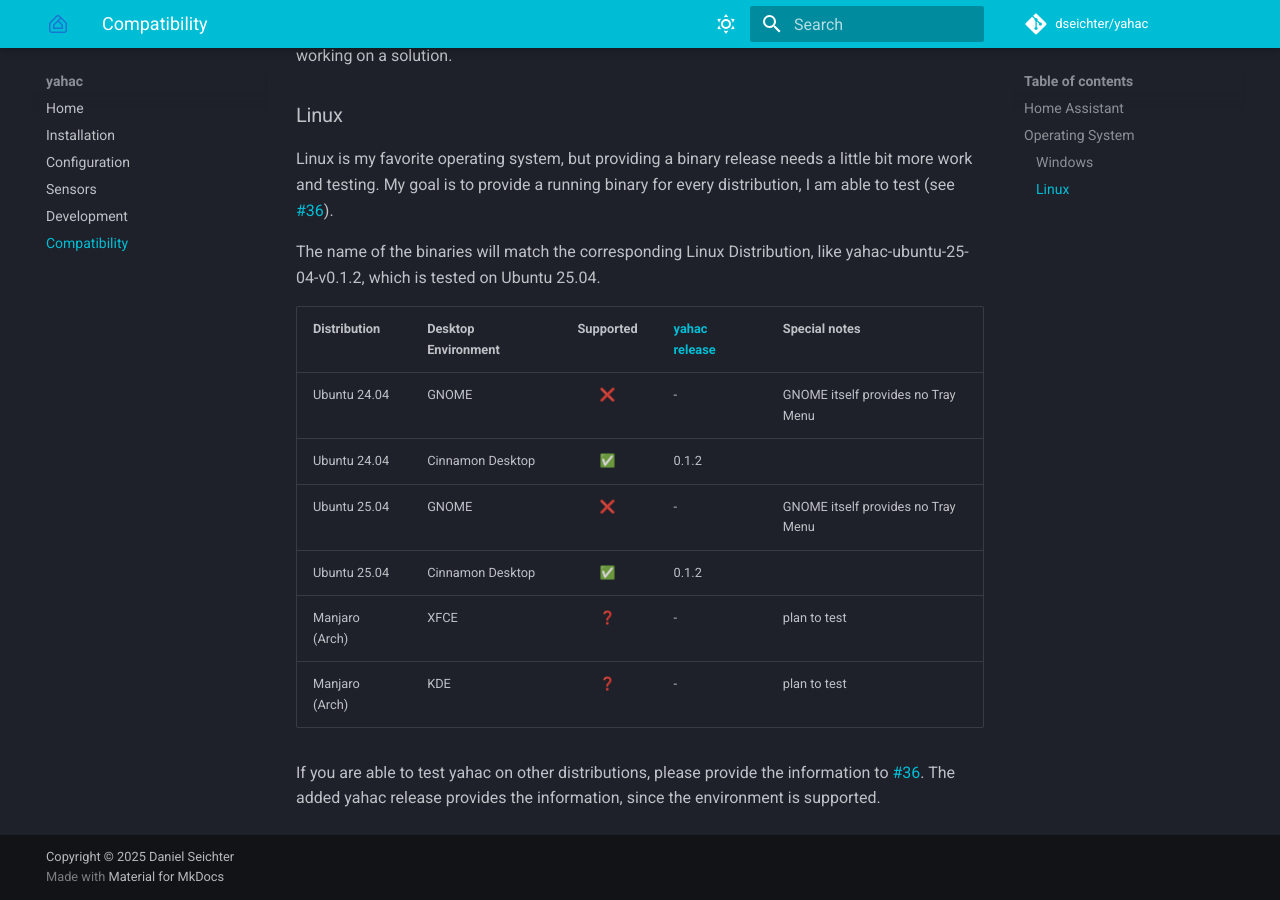
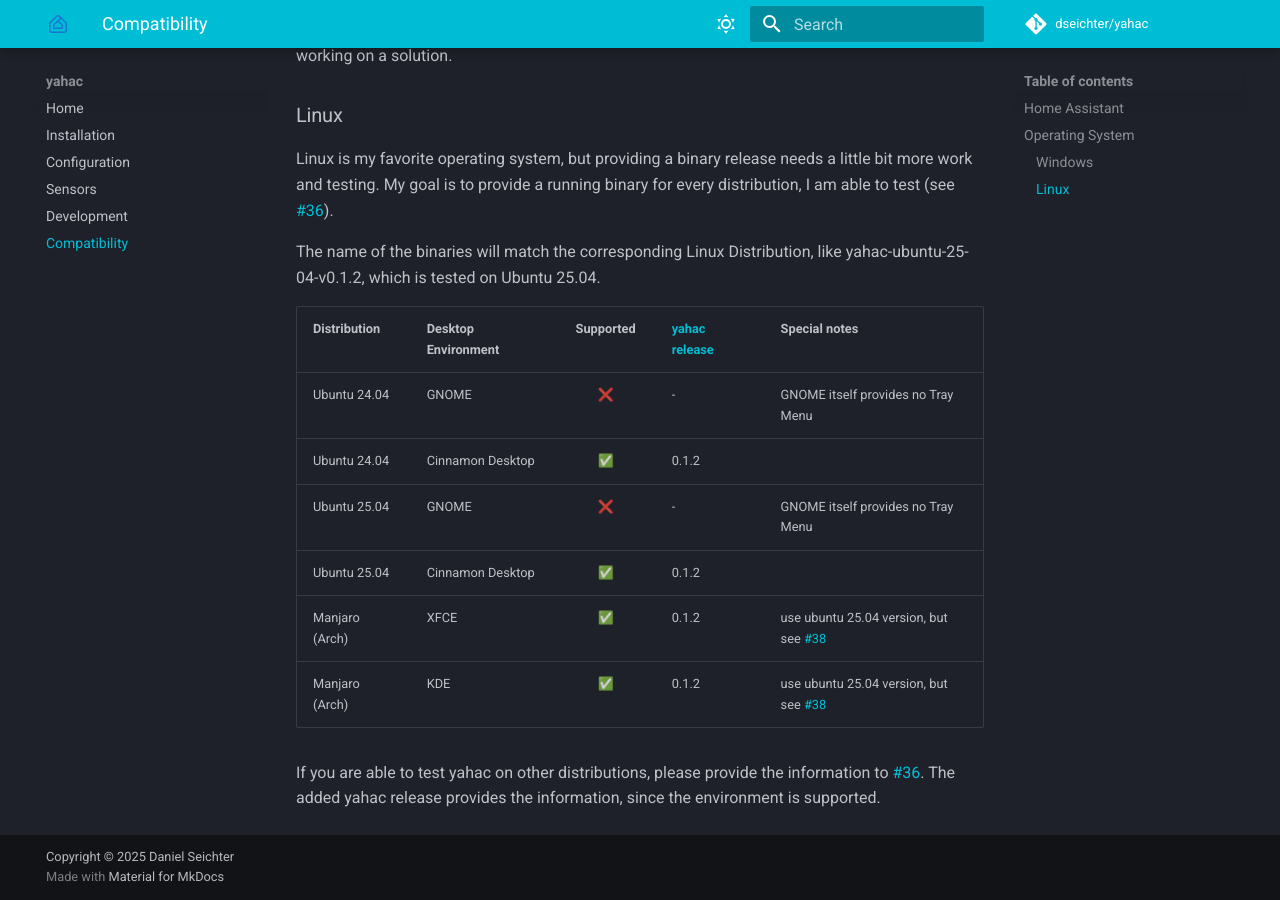
Before and after one commit to dseichter/yahac, an MkDocs documentation site: the page built from docs/docs/compatibility.md, in a window 1280 px wide and 900 px high, scrolled down 545 px. Built offline with MkDocs 1.6.1 and Material for MkDocs 9.7.7, drawn with Linux system fonts in a browser that asks for light colours; comment, search, counter and statistics services are not loaded.

Commit message:
Update Manjaro compatibility

```diff
--- a/docs/docs/compatibility.md
+++ b/docs/docs/compatibility.md
@@ -24,12 +24,12 @@
 
 | Distribution   | Desktop Environment | Supported | [yahac release](https://github.com/dseichter/yahac/releases) | Special notes                       |
 | -------------- | ------------------- | :-------: | ---------------- | ----------------------------------- |
-| Ubuntu 24.04   | GNOME               | ❌        | -                | GNOME itself provides no Tray Menu |
+| Ubuntu 24.04   | GNOME               | ❌        | -               | GNOME itself provides no Tray Menu |
 | Ubuntu 24.04   | Cinnamon Desktop    | ✅        | 0.1.2           |                                    |
-| Ubuntu 25.04   | GNOME               | ❌        | -                | GNOME itself provides no Tray Menu |
+| Ubuntu 25.04   | GNOME               | ❌        | -               | GNOME itself provides no Tray Menu |
 | Ubuntu 25.04   | Cinnamon Desktop    | ✅        | 0.1.2           |                                    |
-| Manjaro (Arch) | XFCE                | ❓️        | -                | plan to test                       |
-| Manjaro (Arch) | KDE                 | ❓️        | -                | plan to test                       |
+| Manjaro (Arch) | XFCE                | ✅        | 0.1.2           | use ubuntu 25.04 version, but see [#38](https://github.com/dseichter/yahac/issues/38) |
+| Manjaro (Arch) | KDE                 | ✅        | 0.1.2           | use ubuntu 25.04 version, but see [#38](https://github.com/dseichter/yahac/issues/38) |
 
 If you are able to test yahac on other distributions, please provide the information to [#36](https://github.com/dseichter/yahac/issues/36).
 The added yahac release provides the information, since the environment is supported.
```
